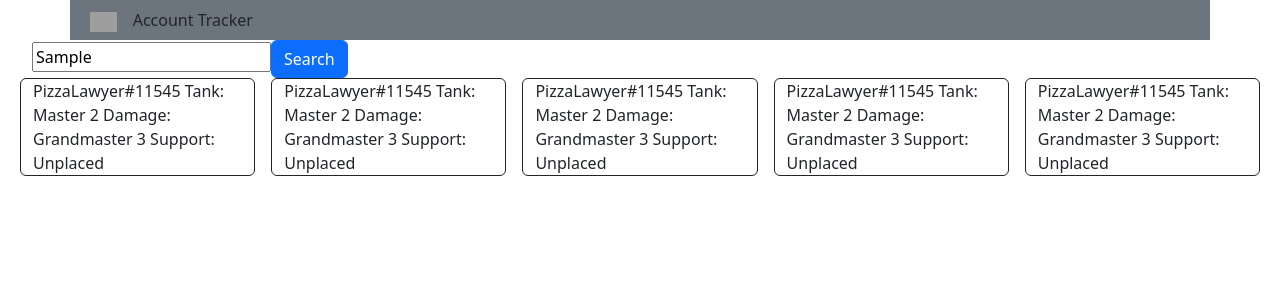
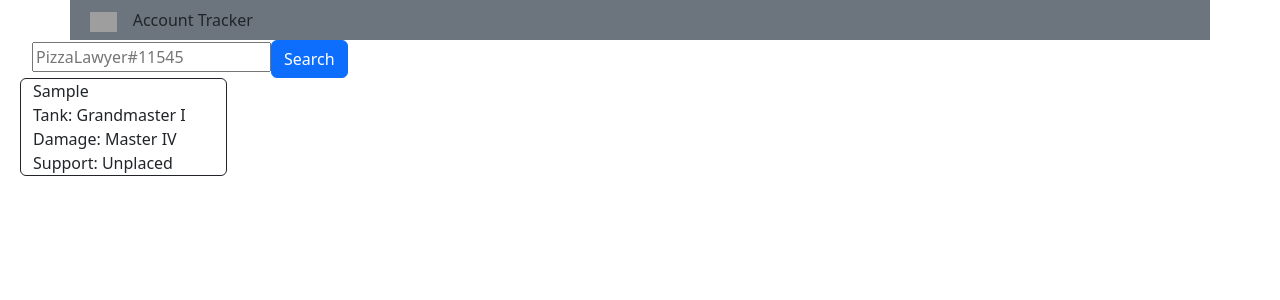
Before and after one commit to BrunoStevaux/OverwatchTracker, a Next.js app: page / in a window 1280 px wide. Both pictures are taken after typing "Sample" into the empty fields and a click on the button "Search". Shown: the top 300 px of the page. Built offline with nearby package versions, Linux system fonts and the light colour scheme; grey boxes are pictures that could not be loaded.

Commit message:
Added placeholder information

```diff
--- a/Utilities/fetchPlayer.js
+++ b/Utilities/fetchPlayer.js
@@ -1,12 +1,39 @@
 const axios = require('axios')
 const cheerio = require('cheerio')
 
+function randomizeRank() {
+    const ranks = [
+        "Unplaced",
+        "Bronze",
+        "Silver",
+        "Gold",
+        "Platinum",
+        "Diamond",
+        "Master",
+        "Grandmaster"
+    ]
+
+    const tiers = [
+        "I",
+        "II",
+        "III",
+        "IV",
+        "V",
+    ]
+
+    let rank = ranks[Math.floor(Math.random() * ranks.length)]
+    if (rank == "Unplaced") return rank
+    let tier = tiers[Math.floor(Math.random() * tiers.length)]
+    return `${rank} ${tier}`
+}
+
 async function getPlayer(playerName) {
     let player = {}
-    player.name = "PizzaLawyer#11545"
-    player.tankSR = "Unplaced"
-    player.damageSR = "Diamond 1"
-    player.supportSR = "Master 2"
+    // player.lastUpdated = time.now()
+    player.name = playerName
+    player.tankSR = randomizeRank() || "Not Available"
+    player.damageSR = randomizeRank() || "Not Available"
+    player.supportSR = randomizeRank() || "Not Available"
     player.profileIcon = "https://i.pinimg.com/originals/89/78/c2/8978c239d819de41f0d73bbcbafb9a6f.png"
     return player
 }
--- a/pages/index.js
+++ b/pages/index.js
@@ -5,22 +5,21 @@ import { useState } from 'react'
 
 import { getPlayer } from '../Utilities/fetchPlayer'
 
-const accounts = [...Array(5)]
-
-accounts.forEach((account) => {
-  account = getPlayer()
-})
 export default function Home() {
+  const [showAccounts, setShowAccounts] = useState([])
 
   const [playerSearch, setPlayerSearch] = useState('');
-  let test = "Hello"
 
   const handlePlayerSearch = async (e) => {
-    test = await getPlayer(playerSearch)
-    console.log(test)
+    setPlayerSearch("")
+    const test = await getPlayer(playerSearch)
+    setShowAccounts(currentAccounts => [... currentAccounts, test])
   }
 
-  // const getAccounts
+  const handleEnterKey = (e) => {
+    if (e.keyCode !== 13) return
+    handlePlayerSearch(e)
+  }
 
   return (
     <div className={styles.container}>
@@ -35,30 +34,35 @@ export default function Home() {
         </div>
       </div>
 
-
       <input
         type="search"
+        id="player-search-field"
         value={playerSearch}
         placeholder="PizzaLawyer#11545"
         onChange={(e) => { setPlayerSearch(e.currentTarget.value) }}
+        onKeyUp={(e) => { handleEnterKey(e) }}
       ></input>
       <button
         type="button"
+        // value={submit}
         className="btn btn-primary"
-        id="pleayer-search-button"
+        id="player-search-button"
         onClick={(e) => handlePlayerSearch(e)}
       >
         Search
       </button>
 
       <div className="row gap-3">
-        {accounts.map((account, id) =>
-          <div className="col-sm border border-dark rounded" key={id} style={{width: "200px"}}>
-            PizzaLawyer#11545
-            Tank: Master 2
-            Damage: Grandmaster 3
-            Support: Unplaced
-          </div>
+        {showAccounts.map((account, id) =>
+          <div
+            className="col-2 border border-dark rounded"
+            key={id}>
+              {account.name} <br/>
+              Tank: {account.tankSR} <br/>
+              Damage: {account.damageSR} <br/>
+              Support: {account.supportSR} <br />
+            {/* Last Updated: {account.lastUpdated} <br /> */}
+            </div>
         )}
       </div>
     </div>
```
